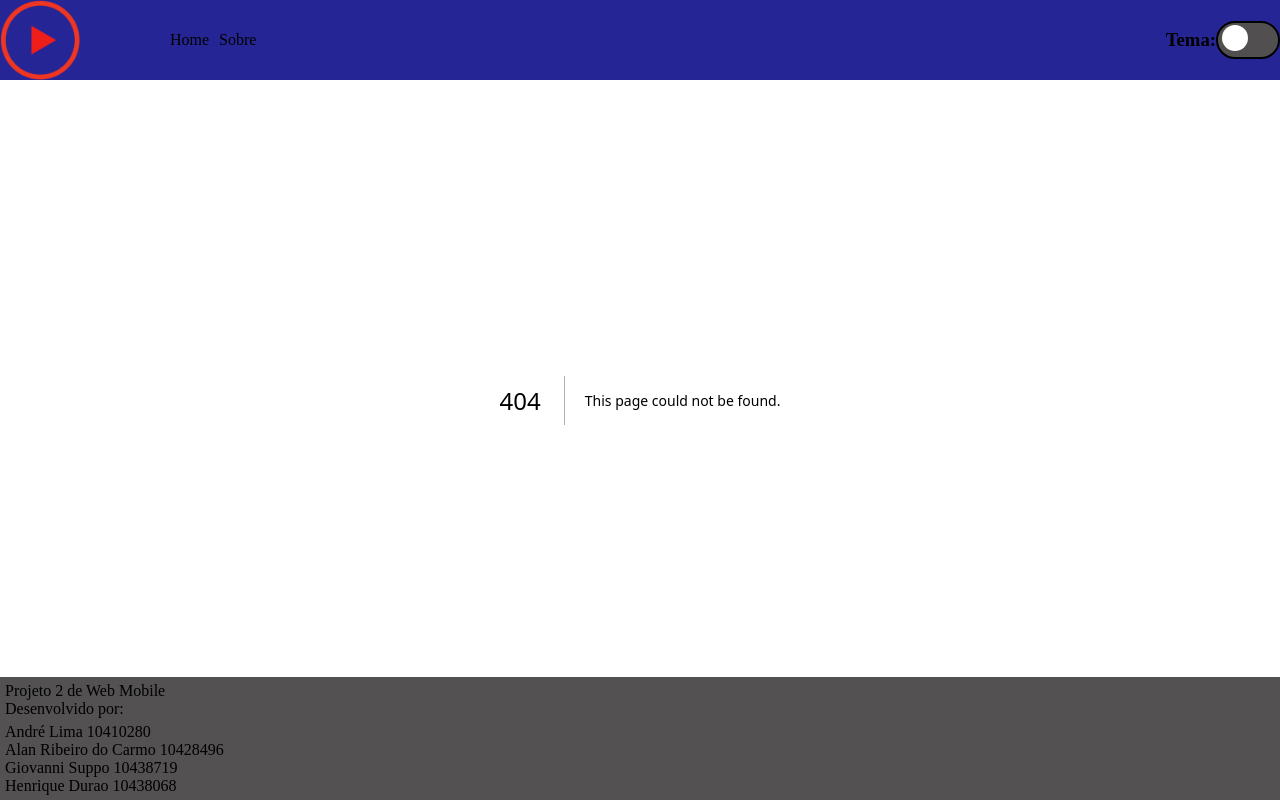
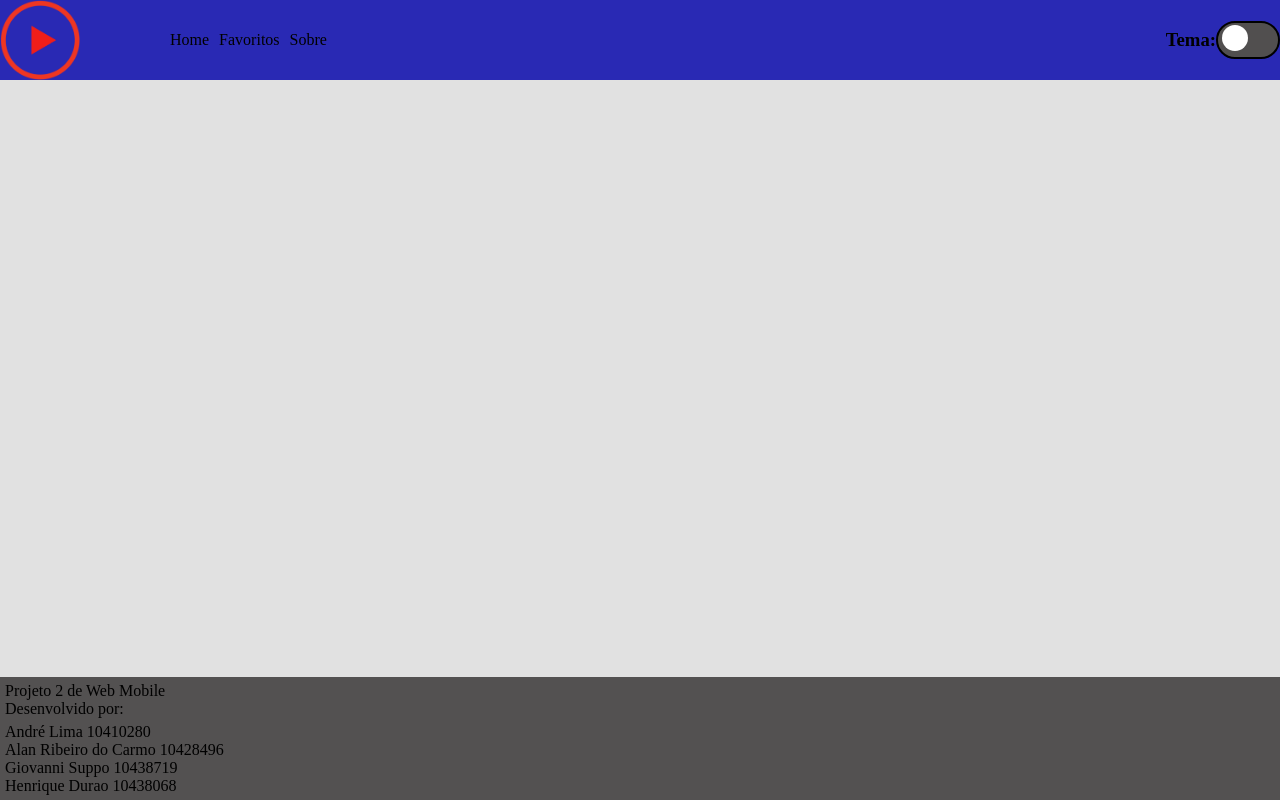
Before and after one commit to Alanribc/Web-Mobile-2, a Next.js app in the folder webmobile/: page /favoritos in a window 1280 px wide. Before the commit this address had no page. Built offline with nearby package versions, Linux system fonts and the light colour scheme.

Commit message:
sixth commit

```diff
--- /dev/null
+++ b/webmobile/src/app/favoritos/page.js
@@ -0,0 +1,5 @@
+export default function Favoritos() {
+    return(
+        <></>
+    );
+}
--- a/webmobile/src/app/globals.css
+++ b/webmobile/src/app/globals.css
@@ -5,7 +5,7 @@
 }*/
 
 nav {
-    background-color: rgb(37, 37, 149);
+    background-color: rgb(41, 41, 180);
     display: flex;
     justify-content: space-between;
     position: fixed;
--- /dev/null
+++ b/webmobile/src/app/sobre/page.js
@@ -0,0 +1,6 @@
+export default function Sobre(){
+    return(
+        <>
+        </>
+    );
+}
--- a/webmobile/src/components/Menu.js
+++ b/webmobile/src/components/Menu.js
@@ -14,7 +14,8 @@ export default function Menu() {
                 />
                 <ul>
                     <li><Link href = "/" className="links">Home</Link></li>
-                    <li><Link href = "/" className="links">Sobre</Link></li>
+                    <li><Link href = "/favoritos" className="links">Favoritos</Link></li>
+                    <li><Link href = "/sobre" className="links">Sobre</Link></li>
                 </ul>
             </section>
             <Tema />
```
